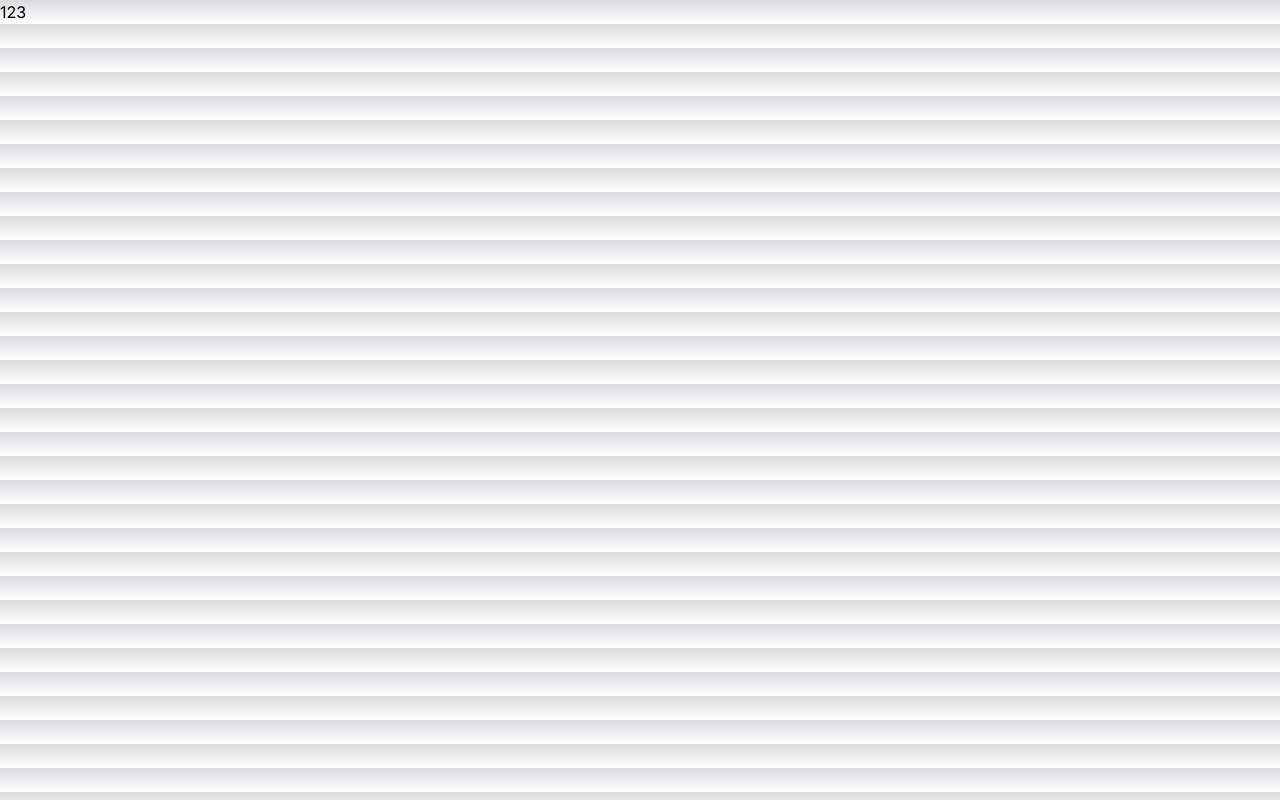
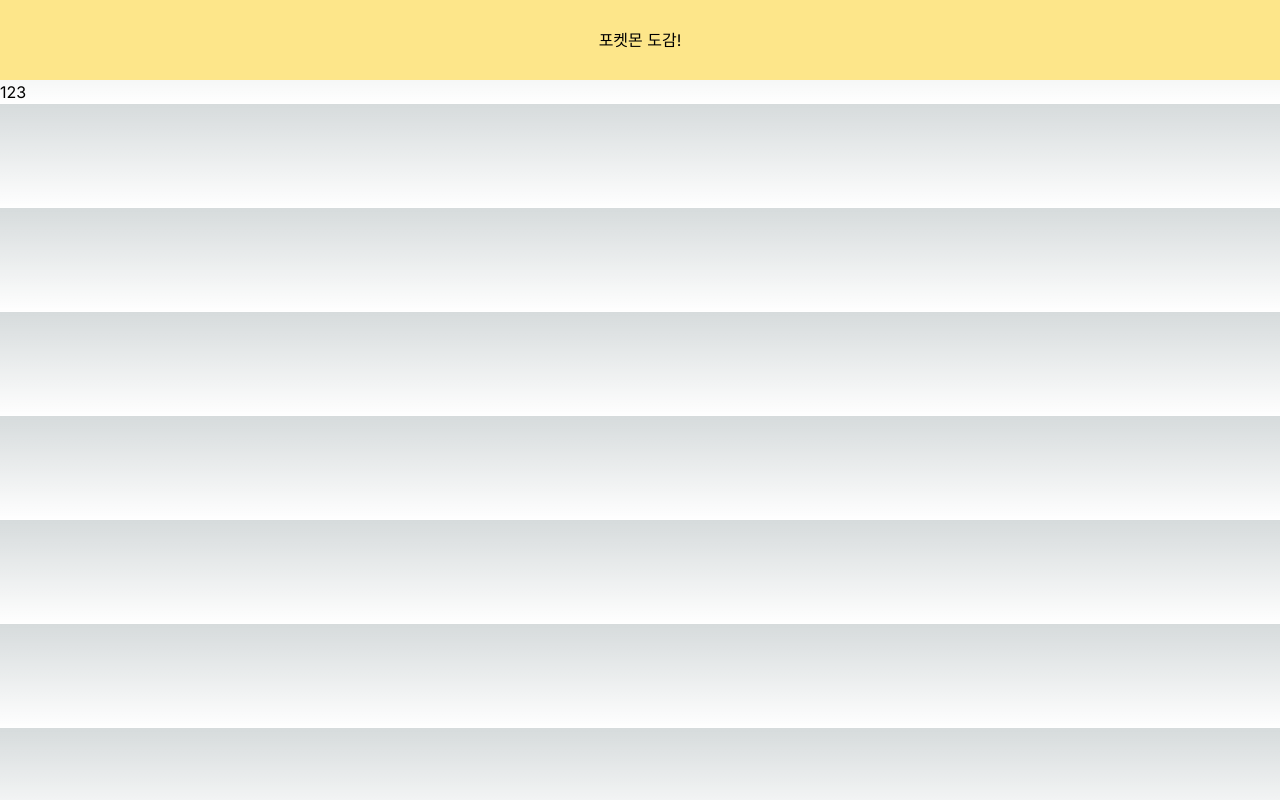
Before and after one commit to sorakim1130/pokemonbook, a Next.js app: page / in a window 1280 px wide. Built offline with nearby package versions, Linux system fonts and the light colour scheme.

Commit message:
Feat: layout 컴포넌트 수정

```diff
--- a/src/app/layout.tsx
+++ b/src/app/layout.tsx
@@ -5,8 +5,8 @@ import "./globals.css";
 const inter = Inter({ subsets: ["latin"] });
 
 export const metadata: Metadata = {
-  title: "Create Next App",
-  description: "Generated by create next app",
+  title: "포켓몬 도감",
+  description: "나만의 포켓몬 도감일세 무려 1세대라구!!!",
 };
 
 export default function RootLayout({
@@ -16,7 +16,10 @@ export default function RootLayout({
 }>) {
   return (
     <html lang="en">
-      <body className={inter.className}>{children}</body>
+      <body className={inter.className}>
+      <header className="w-full bg-amber-200 h-[80px] text-center flex justify-center items-center">포켓몬 도감!</header>
+      {children}
+      </body>
     </html>
   );
 }
```
